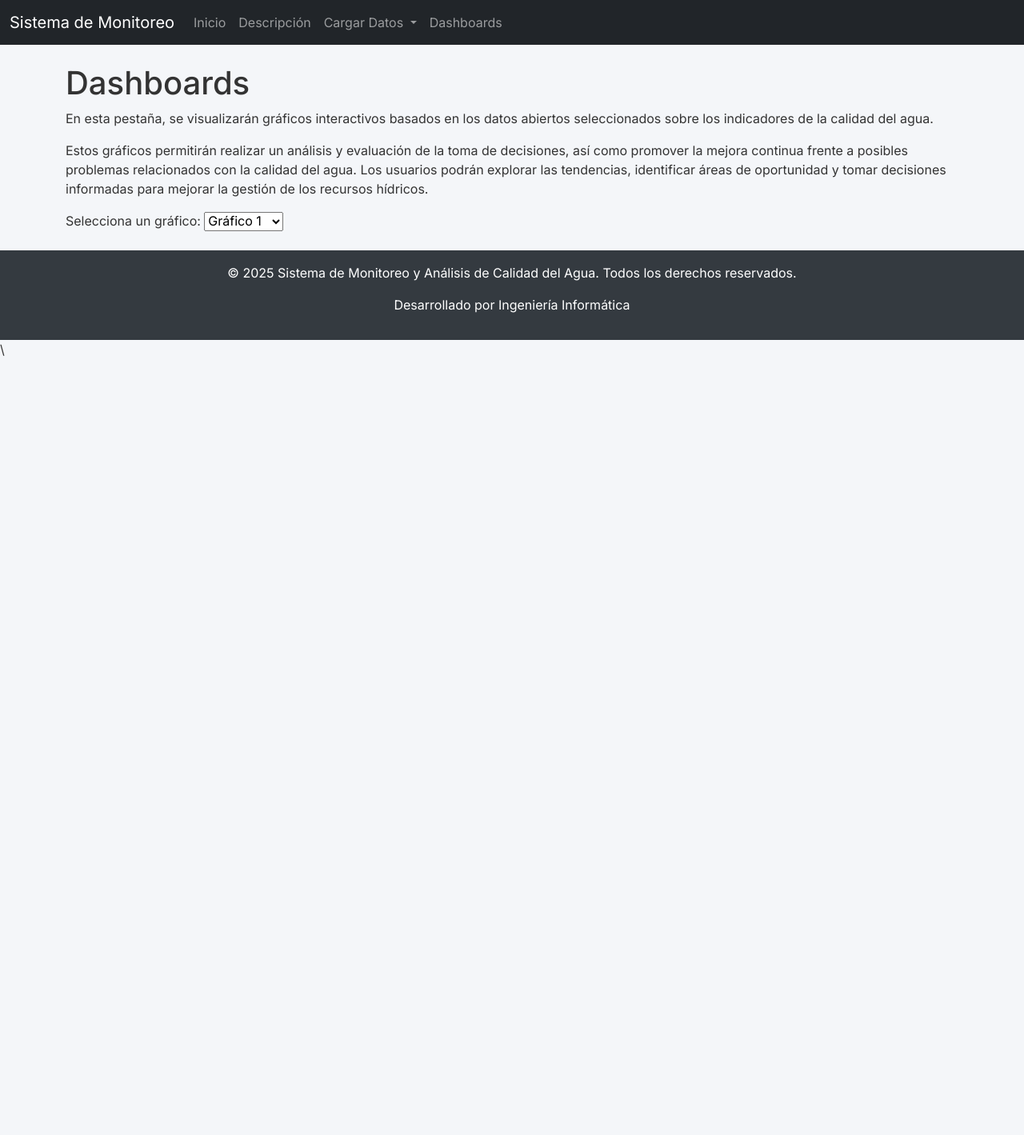
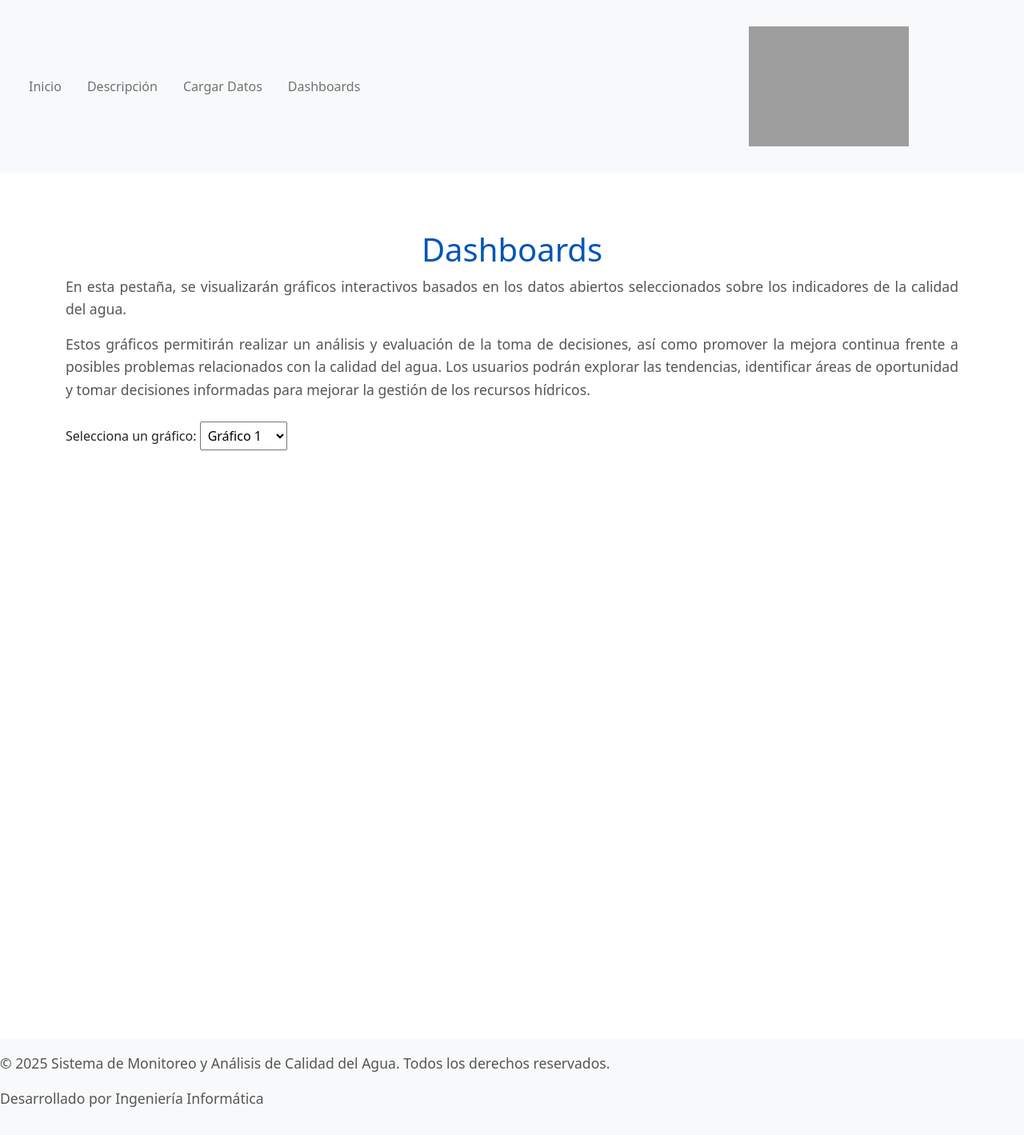
Before and after one commit to Orama09/sistema_calidad_agua, a Flask app: page /graficos in a window 1280 px wide. Shown: the whole page at 80% size. Before the commit the page ends 445 px from the top, so only its background shows below. Run offline with Flask 3, Linux system fonts and the light colour scheme; parts of the project's set-up code (start-up, migrations or seed data) failed here and were passed over; some libraries are stand-ins or nearby versions; grey boxes are pictures that could not be loaded.

Commit message:
Update base.html

```diff
--- a/templates/base.html
+++ b/templates/base.html
@@ -1,81 +1,61 @@
-<html lang="es">
+<!DOCTYPE html>
+<html lang="en">
 <head>
     <meta charset="UTF-8">
     <meta name="viewport" content="width=device-width, initial-scale=1.0">
     <title>Sistema de Monitoreo y Análisis de Calidad del Agua</title>
-    <!-- Vinculando el CDN de Bootstrap para el carrusel y ahora para la barra de navegación -->
+
+    <!-- Favicon -->
+    <link rel="icon" href="{{ url_for('static', filename='logo.png') }}" type="image/png">
+
+    <!-- Vinculando archivo CSS personalizado -->
+    <link rel="stylesheet" href="{{ url_for('static', filename='styles.css') }}">
+
+    <!-- Vinculando el CDN de Bootstrap -->
     <link href="https://cdn.jsdelivr.net/npm/bootstrap@5.1.3/dist/css/bootstrap.min.css" rel="stylesheet">
-    <style>
-        /* Estilos personalizados para la tipografía, ya que no se usa el archivo styles.css */
-        @import url('https://fonts.googleapis.com/css2?family=Inter:wght@400;500;600;700&display=swap');
-        body {
-            font-family: 'Inter', sans-serif;
-            background-color: #f4f6f9;
-            color: #333;
-        }
 
-        /* Ajuste de estilo para el pie de página */
-        footer {
-            background-color: #343a40;
-            color: #fff;
-            padding: 1rem 0;
-        }
-    </style>
+    <link rel="stylesheet" href="css/static/style.css"/>
 </head>
 
 <body>
-    <!-- Barra de navegación Bootstrap con menú desplegable -->
-    <nav class="navbar navbar-expand-lg navbar-dark bg-dark">
+    <!-- Barra de navegación con Bootstrap -->
+    <nav class="navbar navbar-expand-lg navbar-light bg-light">
         <div class="container-fluid">
-            <!-- Título de la aplicación -->
-            <a class="navbar-brand" href="{{ url_for('home') }}">Sistema de Monitoreo</a>
 
-            <!-- Botón de colapso para móviles -->
-            <button class="navbar-toggler" type="button" data-bs-toggle="collapse" data-bs-target="#navbarNav" aria-controls="navbarNav" aria-expanded="false" aria-label="Toggle navigation">
+            <!-- Botón hamburguesa (lado izquierdo) -->
+            <button class="navbar-toggler" type="button" data-bs-toggle="collapse" data-bs-target="#navbarNavDropdown" aria-controls="navbarNavDropdown" aria-expanded="false" aria-label="Toggle navigation">
                 <span class="navbar-toggler-icon"></span>
             </button>
 
-            <!-- Enlaces de navegación -->
-            <div class="collapse navbar-collapse" id="navbarNav">
+            <!-- Opciones de navegación en el desplegable -->
+            <div class="collapse navbar-collapse" id="navbarNavDropdown">
                 <ul class="navbar-nav me-auto mb-2 mb-lg-0">
-                    <li class="nav-item">
-                        <a class="nav-link" href="{{ url_for('home') }}">Inicio</a>
-                    </li>
-                    <li class="nav-item">
-                        <a class="nav-link" href="{{ url_for('mision_vision') }}">Descripción</a>
-                    </li>
-                    <!-- Menú desplegable para 'Cargar Datos' -->
-                    <li class="nav-item dropdown">
-                        <a class="nav-link dropdown-toggle" href="#" id="navbarDropdown" role="button" data-bs-toggle="dropdown" aria-expanded="false">
-                            Cargar Datos
-                        </a>
-                        <ul class="dropdown-menu" aria-labelledby="navbarDropdown">
-                            <li><a class="dropdown-item" href="#">Cargar Datos de Sensor</a></li>
-                            <li><a class="dropdown-item" href="#">Cargar Datos de Archivo</a></li>
-                        </ul>
-                    </li>
-                    <li class="nav-item">
-                        <a class="nav-link" href="{{ url_for('graficos') }}">Dashboards</a>
-                    </li>
+                    <li class="nav-item"><a class="nav-link" href="{{ url_for('home') }}">Inicio</a></li>
+                    <li class="nav-item"><a class="nav-link" href="{{ url_for('mision_vision') }}">Descripción</a></li>
+                    <li class="nav-item"><a class="nav-link" href="{{ url_for('cargar_datos') }}">Cargar Datos</a></li>
+                    <li class="nav-item"><a class="nav-link" href="{{ url_for('graficos') }}">Dashboards</a></li>
                 </ul>
             </div>
+
+            <!-- Logo alineado a la derecha -->
+            <a class="navbar-brand ms-auto" href="{{ url_for('home') }}">
+                <img src="{{ url_for('static', filename='logo.png') }}" alt="Logo" height="50">
+            </a>
         </div>
     </nav>
 
-    <main class="container py-4">
+    <!-- Contenido dinámico -->
+    <main class="container mt-4">
         {% block content %}{% endblock %}
     </main>
 
     <!-- Pie de página -->
-    <footer>
-        <div class="container text-center">
-            <p>&copy; 2025 Sistema de Monitoreo y Análisis de Calidad del Agua. Todos los derechos reservados.</p>
-            <p>Desarrollado por Ingeniería Informática</p>
-        </div>
+    <footer class="bg-light text-center py-3 mt-4">
+        <p>&copy; 2025 Sistema de Monitoreo y Análisis de Calidad del Agua. Todos los derechos reservados.</p>
+        <p>Desarrollado por Ingeniería Informática</p>
     </footer>
 
-    <!-- Vinculando el archivo JavaScript de Bootstrap (necesario para el menú desplegable) -->
+    <!-- Vinculando el archivo JavaScript de Bootstrap -->
     <script src="https://cdn.jsdelivr.net/npm/bootstrap@5.1.3/dist/js/bootstrap.bundle.min.js"></script>
 </body>
 </html>
-\
```
